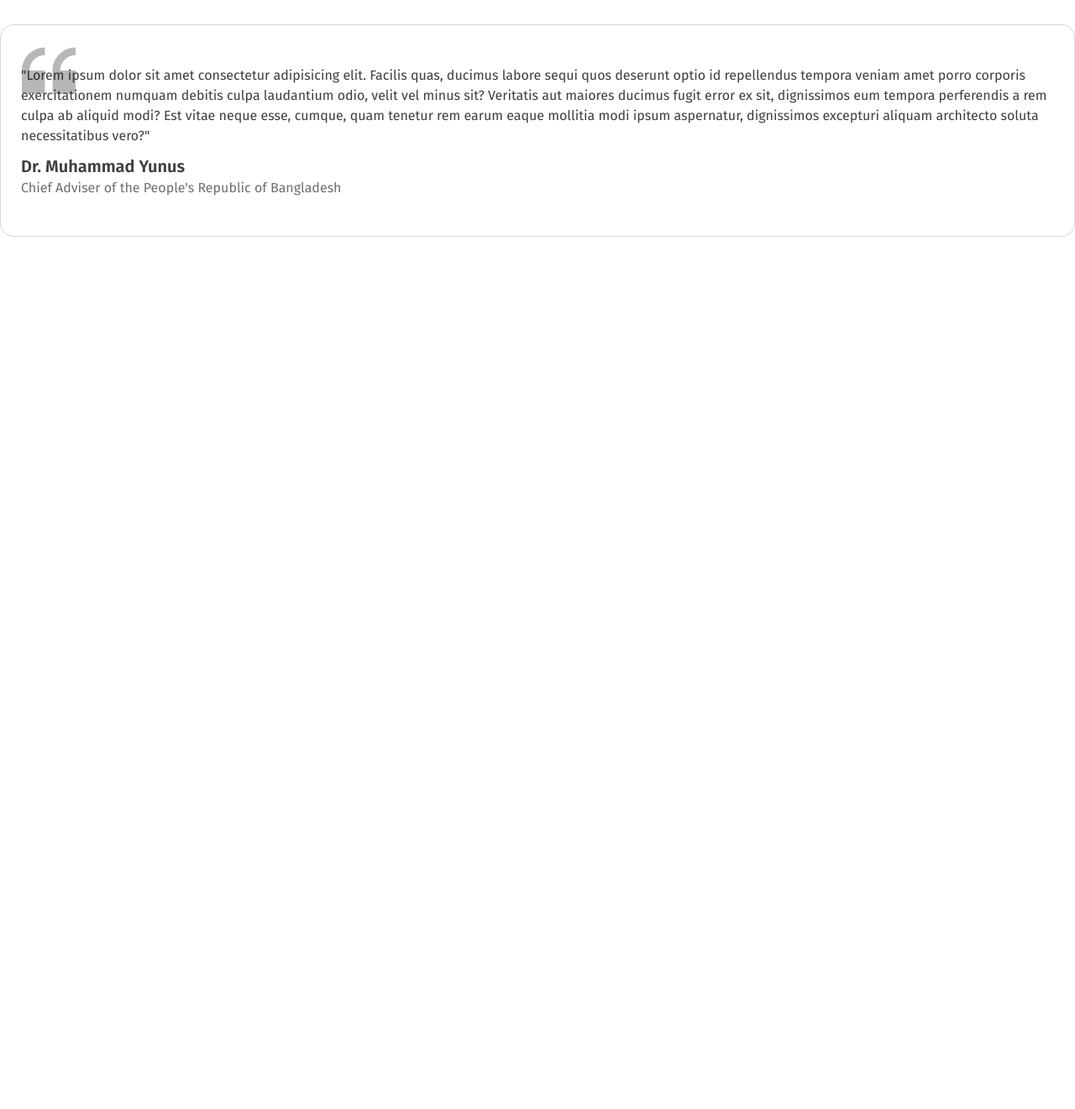
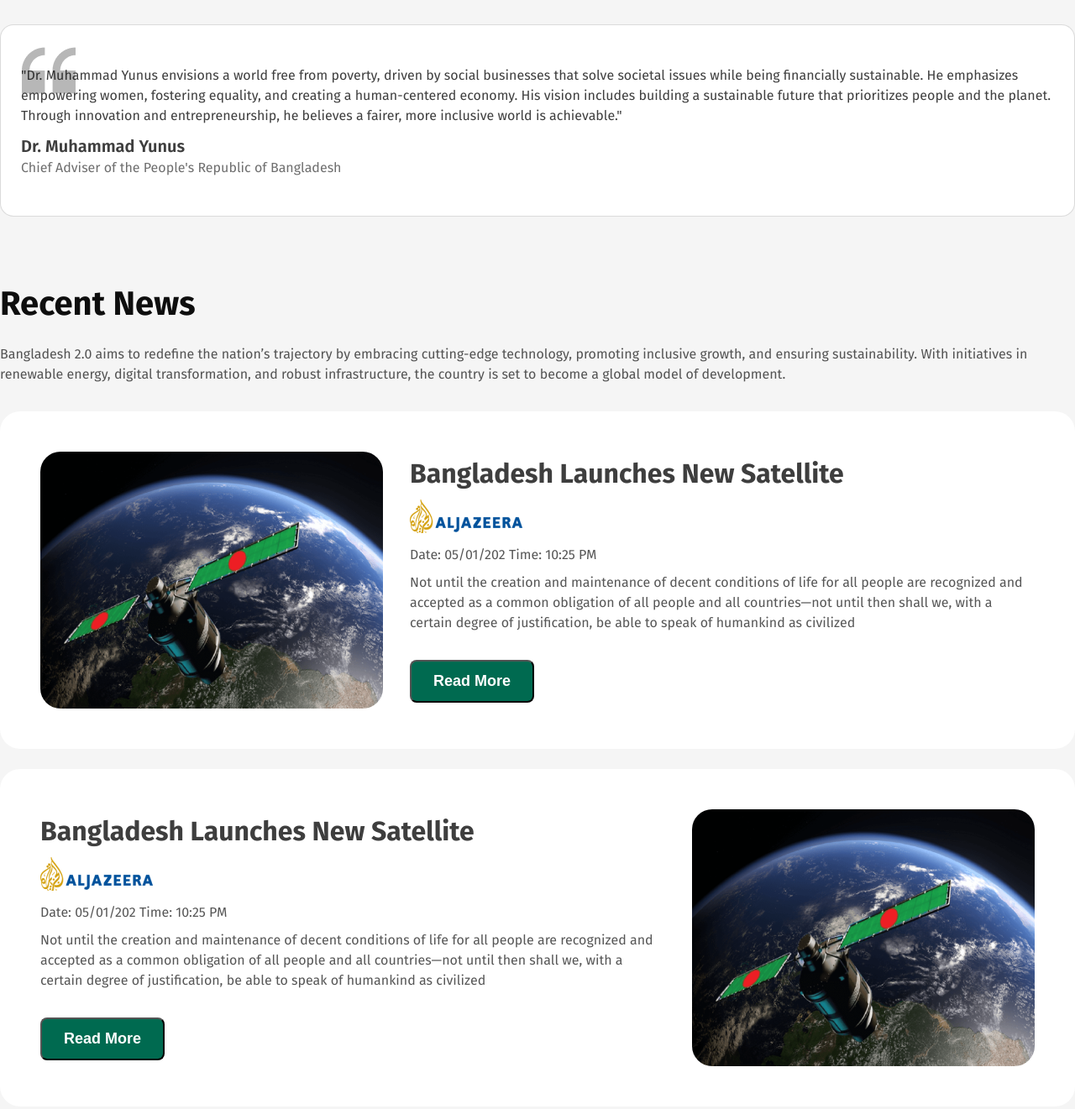
Before and after one commit to bijit-dev/Ass-1-p.h, a plain HTML site: page index.html in a window 1280 px wide. Shown: the part 1238-2559 px from the top of the page at 84% size. Before the commit the page ends 1520 px from the top, so only its background shows below. Drawn offline with Linux system fonts and the light colour scheme.

Commit message:
recent news add

```diff
--- a/index.html
+++ b/index.html
@@ -55,11 +55,53 @@
                 </div>
             </div>
             <div class="quote">
-                <p class="quote-text">"Lorem ipsum dolor sit amet consectetur adipisicing elit. Facilis quas, ducimus labore sequi quos deserunt optio id repellendus tempora veniam amet porro corporis exercitationem numquam debitis culpa laudantium odio, velit vel minus sit? Veritatis aut maiores ducimus fugit error ex sit, dignissimos eum tempora perferendis a rem culpa ab aliquid modi? Est vitae neque esse, cumque, quam tenetur rem earum eaque mollitia modi ipsum aspernatur, dignissimos excepturi aliquam architecto soluta necessitatibus vero?"</p>
+                <p class="quote-text">"Dr. Muhammad Yunus envisions a world free from poverty, driven by social businesses that solve societal issues while being financially sustainable. He emphasizes empowering women, fostering equality, and creating a human-centered economy. His vision includes building a sustainable future that prioritizes people and the planet. Through innovation and entrepreneurship, he believes a fairer, more inclusive world is achievable."</p>
                 <h2>Dr. Muhammad Yunus</h2>
                 <p class="disc">Chief Adviser of the People's Republic of Bangladesh</p>
             </div>
 
+        </section>
+
+        <section class="news">
+            <h1 class="tittle">Recent News</h1>
+            <p class="news-description">Bangladesh 2.0 aims to redefine the nation’s trajectory by embracing cutting-edge technology, promoting inclusive growth, and ensuring sustainability. With initiatives in renewable energy, digital transformation, and robust infrastructure, the country is set to become a global model of development.</p>
+
+            <div class="news-card">
+                <div class="card">
+                    <img src="./assets/satelite.png" alt="satelite">
+
+                    <div class="news-details">
+                        <h1 class="news-tittle">Bangladesh Launches New Satellite</h1>
+                        <img src="./assets/al-jazeera.png" alt="al-jazeera">
+                        <p class="news-time">Date: 05/01/202 Time: 10:25 PM</p>
+                        <p class="disc">Not until the creation and maintenance of decent conditions of life for all people are recognized and accepted as a common obligation of all people and all countries—not until then shall we, with a certain degree of justification, be able to speak of humankind as civilized</p>
+                        <button class="news-btn">Read More</button>
+                    </div>
+                </div>
+
+                <div class="card">
+                    <div class="news-details">
+                        <h1 class="news-tittle">Bangladesh Launches New Satellite</h1>
+                        <img src="./assets/al-jazeera.png" alt="al-jazeera">
+                        <time datetime="2016-12-31 12:00"></time>
+                        <p class="news-time">Date: 05/01/202 Time: 10:25 PM</p>
+                        <p class="disc">Not until the creation and maintenance of decent conditions of life for all people are recognized and accepted as a common obligation of all people and all countries—not until then shall we, with a certain degree of justification, be able to speak of humankind as civilized</p>
+                        <button class="news-btn">Read More</button>
+                    </div>
+                    <img src="./assets/satelite.png" alt="satelite">
+                </div>
+
+                <div class="card">
+                    <img src="./assets/satelite.png" alt="satelite">
+                    <div class="news-details">
+                        <h1 class="news-tittle">Bangladesh Launches New Satellite</h1>
+                        <img src="./assets/al-jazeera.png" alt="al-jazeera">
+                        <p class="news-time">Date: 05/01/202 Time: 10:25 PM</p>
+                        <p class="disc">Not until the creation and maintenance of decent conditions of life for all people are recognized and accepted as a common obligation of all people and all countries—not until then shall we, with a certain degree of justification, be able to speak of humankind as civilized</p>
+                        <button class="news-btn">Read More</button>
+                    </div>
+                </div>
+            </div>
         </section>
 
     </main>
--- a/styles/style.css
+++ b/styles/style.css
@@ -5,6 +5,9 @@
 }
 
 /* common style */
+body{
+    background-color: #F5F5F5;
+}
 .container{
     max-width: 1280px;
     margin: 0 auto;
@@ -172,3 +175,74 @@
     font-size: 16px;
     color: #0d0d0d99;
 }
+
+/* recent news part style */
+
+.news{
+    margin: 80px 0;
+}
+.news .tittle{
+    font-weight: 700;
+    font-size: 40px;
+    color: #0E0E0E;
+}
+
+.news .news-description{
+    font-weight: 400;
+    font-size: 16px;
+    line-height: 24px;
+    color: rgba(14, 14, 14, 0.7);
+    padding: 24px 0 32px;
+
+}
+
+.news .news-card{
+    display: flex;
+    flex-direction: column;
+    gap: 24px;
+}
+.news .card{
+    display: flex;
+    align-items: center;
+    gap: 32px;
+    padding: 48px;
+    background-color: #FFFFFF;
+    border-radius: 24px;
+}
+
+.news .card > img{
+    border-radius: 24px;
+    width: 408px;
+    height: 306px;
+}
+
+.news-details .news-tittle{
+    font-weight: 700;
+    font-size: 32px;
+    color: rgba(14, 14, 14, 0.8);
+}
+.news-details img{
+    height: 40px;
+    margin-top: 12px;
+}
+.news-details .news-time{
+    font-weight: 400;
+    font-size: 16px;
+    color: rgba(14, 14, 14, 0.7);
+    padding: 12px 0;
+}
+.news-details .disc{
+    font-weight: 400;
+    font-size: 16px;
+    line-height: 24px;
+    color: rgba(14, 14, 14, 0.7);
+    padding-bottom: 32px;
+}
+.news-details .news-btn{
+    font-size: 18px;
+    font-weight: 600;
+    border-radius: 8px;
+    padding: 13px 26px;
+    color: #FFFFFF;
+    background-color: #006A50;
+}
```
